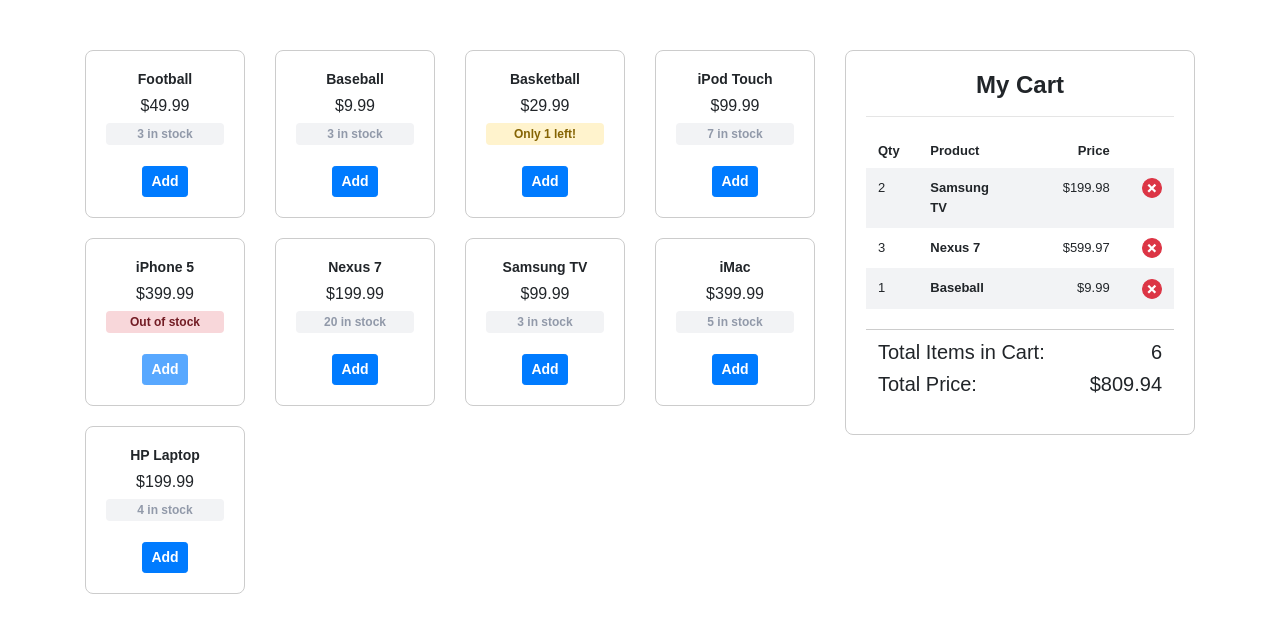
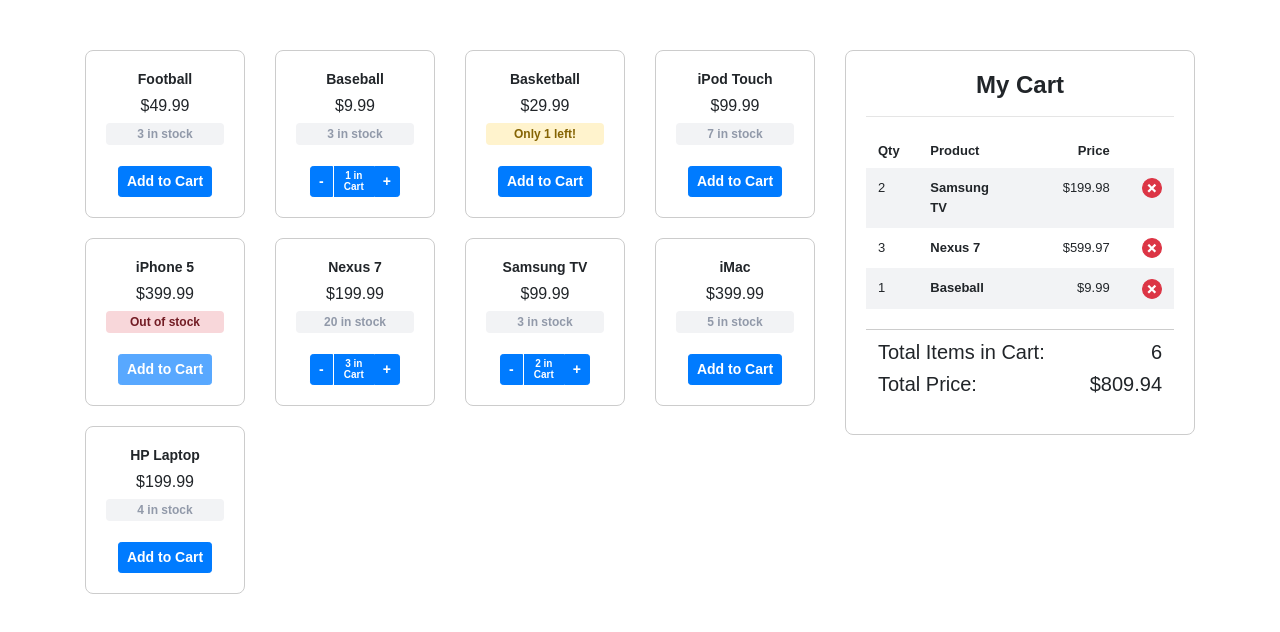
Before and after one commit to itkilleddave/react-thinking-in-react, a React (Create React App) app: page / in a window 1280 px wide. Shown: the top 632 px of the page. Built offline with nearby package versions, Linux system fonts and the light colour scheme.

Commit message:
add and remove product functions now also take quantity as an argument

```diff
--- a/src/App/Shop/Shop.css
+++ b/src/App/Shop/Shop.css
@@ -31,6 +31,19 @@
 }
 .product .stock-status {
 	color:#999;
+}
+.product .cart-status {
+	margin-top: 5px;
+/*	border:solid rgb(0, 123, 255);
+	border-width: 1px 0px;*/
+	border-left:solid 1px #fff;
+	border-right:solid 1px #fff;
+	background: rgb(0, 123, 255);
+	font-size: 10px;
+	font-weight: bold;
+	color:#fff;
+	padding: 4px 10px;
+	height: 31px;
 }
 .product button {
 	margin-top:5px;
--- a/src/App/Shop/Shop.js
+++ b/src/App/Shop/Shop.js
@@ -5,14 +5,21 @@
 
 	constructor(props) {
 		super(props);
-		this.handleClick = this.handleClick.bind(this);
+		this.handleClickAdd = this.handleClickAdd.bind(this);
+		this.handleClickRemove = this.handleClickRemove.bind(this);
 	}
 
-	handleClick() {
-		this.props.onClick(this.props.id);
+	handleClickAdd() {
+		this.props.onClickAdd(this.props.id);
+	}
+
+	handleClickRemove() {
+		this.props.onClickRemove(this.props.id);
 	}
 
 	render(){
+
+		//console.log(this.props.inCart);
 
 		return(
 
@@ -41,13 +48,39 @@
 						</div>
 					}
 					</div>
+					{
+						this.props.inCart
+						? // - / + button
+						<div className="btn-group btn-group-sm" role="group">
 							<button
-			      	className="btn btn-sm btn-primary"
-			      	onClick={this.handleClick}
+							type="button"
+							className="btn btn-primary"
+							onClick={this.handleClickRemove}
+							>
+							-
+							</button>
+
+							<div className="cart-status">{this.props.inCart} in<br />Cart</div>
+
+							<button
+							type="button"
+							className="btn btn-primary"
+							onClick={this.handleClickAdd}
 							disabled={!this.props.available}
 							>
-			      	Add
+							+
 							</button>
+						</div>
+						: // 'Add to Cart' button
+				      	<button
+						type="button"
+				      	className="btn btn-sm btn-primary"
+				      	onClick={this.handleClickAdd}
+				      	disabled={!this.props.available}
+				      	>
+				      	Add to Cart
+				      	</button>
+			      	}
 		      	</div>
 	      	</div>
 		)
@@ -59,13 +92,17 @@
 
 	constructor(props) {
 		super(props);
-		this.handleClickProduct = this.handleClickProduct.bind(this);
+		this.handleClickAddProduct = this.handleClickAddProduct.bind(this);
+		this.handleClickRemoveProduct = this.handleClickRemoveProduct.bind(this);
+
 	}
 
-	handleClickProduct(pid) {
+	handleClickAddProduct(pid) {
+		this.props.onClickAddProduct(pid, 1);
+	}
 
-		this.props.onClickProduct(pid);
-
+	handleClickRemoveProduct(pid) {
+		this.props.onClickRemoveProduct(pid, 1);
 	}
 
 	render(){
@@ -79,7 +116,9 @@
 						name={p.name}
 						price={p.price}
 						available={p.available}
-						onClick={this.handleClickProduct}
+						inCart={p.inCart}
+						onClickAdd={this.handleClickAddProduct}
+						onClickRemove={this.handleClickRemoveProduct}
 						/>
 					)}
 				</div>
@@ -96,7 +135,7 @@
 	}
 
 	handleClickRemove() {
-		return this.props.onClickRemove(this.props.id);
+		return this.props.onClickRemove(this.props.id, this.props.quantity);
 	}
 
 	render(){
@@ -254,11 +293,11 @@
 						{id: 2, quantity:1},
 						],
 		};
-		this.handleClickProduct = this.handleClickProduct.bind(this);
+		this.handleClickAddProductToCart = this.handleClickAddProductToCart.bind(this);
 		this.handleClickRemoveProductFromCart = this.handleClickRemoveProductFromCart.bind(this);
 	}
 
-	handleClickProduct(pid) {
+	handleClickAddProductToCart(pid, qty) {
 
 		// calcualuate remaining stock in render function and pass to Shop Products
 
@@ -267,9 +306,9 @@
 		let newProduct = true;
 
 		for (var i = 0; i < products.length; i++) {
-			const  cp  = products[i];
-			if(cp.id === pid) {
-				cp.quantity++
+			const  p  = products[i];
+			if(p.id === pid) {
+				p.quantity++
 				newProduct = false; // is existing object.
 			}
 		}
@@ -281,16 +320,31 @@
 		});
 	}
 
-	handleClickRemoveProductFromCart(pid) {
+	handleClickRemoveProductFromCart(pid, qty) {
 
-		const cartProducts = this.state.cartProducts.filter((p) => {
-			return p.id === pid ? false : true;
+		console.log([pid, qty]);
+
+		const products = this.state.cartProducts.slice();
+
+		for (var i = 0; i < products.length; i++) {
+			const  p  = products[i];
+			if(p.id === pid) {
+				p.quantity -= qty;
+				break;
+			}
+		}
+
+		// remove the product if no quantity
+
+		const filteredProducts = products.filter((p) => {
+			return p.quantity > 0 ? true : false;
 		});
 
 		this.setState({
-			cartProducts: cartProducts
+			cartProducts: filteredProducts
 		});
 	}
+
 
 	cloneObject(src) {
 		let target = {};
@@ -327,11 +381,13 @@
 			const sp = this.cloneObject(p);
 
 			sp.available = p.stocked;
+			sp.inCart = 0;
 
 			for (var i = 0; i < cartProducts.length; i++) {
 				const cp = cartProducts[i];
 				if (p.id === cp.id) {
 					sp.available = p.stocked - cp.quantity;
+					sp.inCart = cp.quantity;
 				}
 			}
 
@@ -344,7 +400,8 @@
 					<div className="col-12 col-md-6 col-xl-8">
 				  		<ProductList
 				  		products={shopProducts}
-				  		onClickProduct={this.handleClickProduct}
+				  		onClickAddProduct={this.handleClickAddProductToCart}
+				  		onClickRemoveProduct={this.handleClickRemoveProductFromCart}
 				  		/>
 				  	</div>
 				  	<div className="col-12 col-md-6 col-xl-4">
```
Lines whose indentation alone changed are shown as unchanged.
